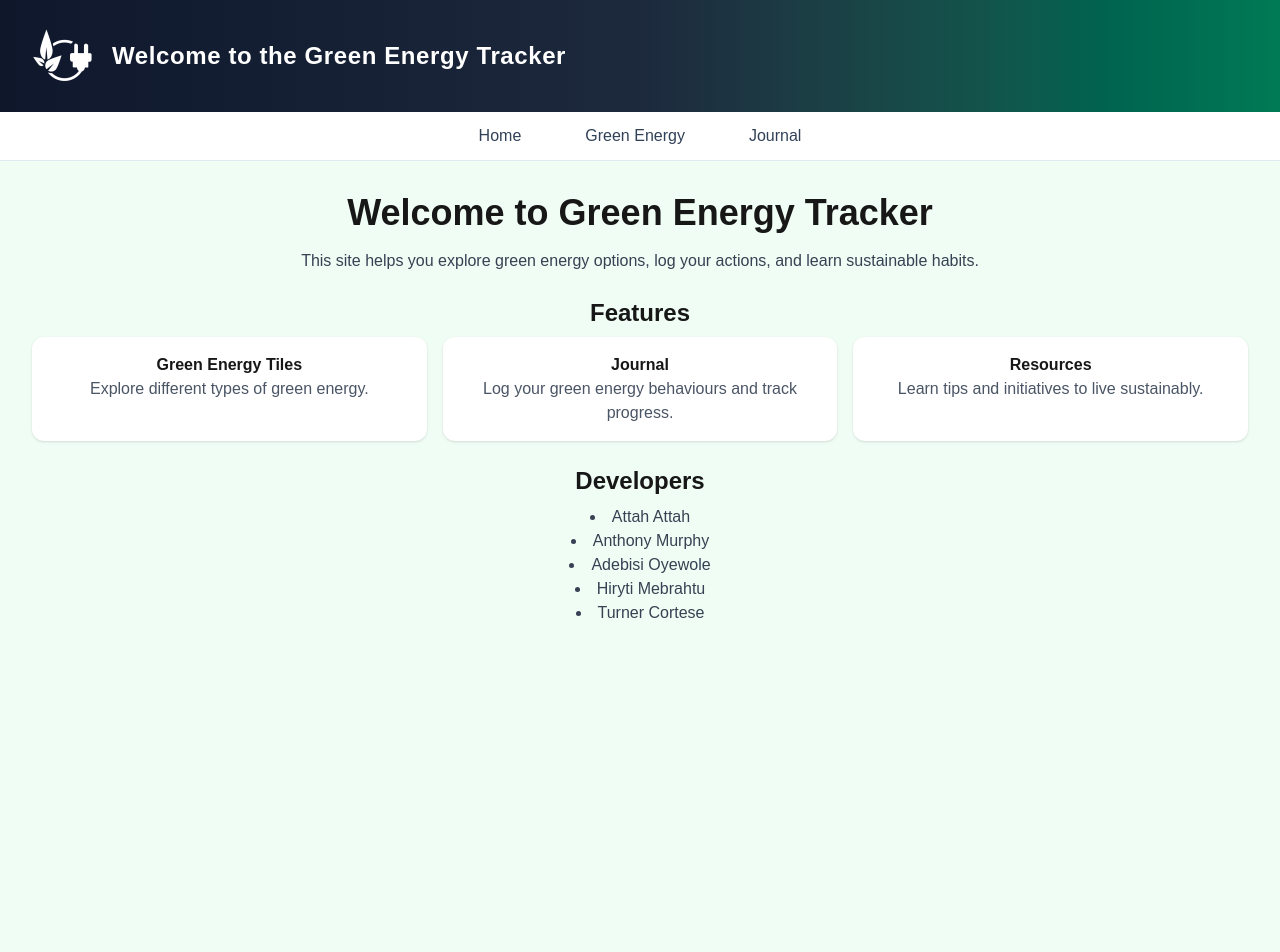
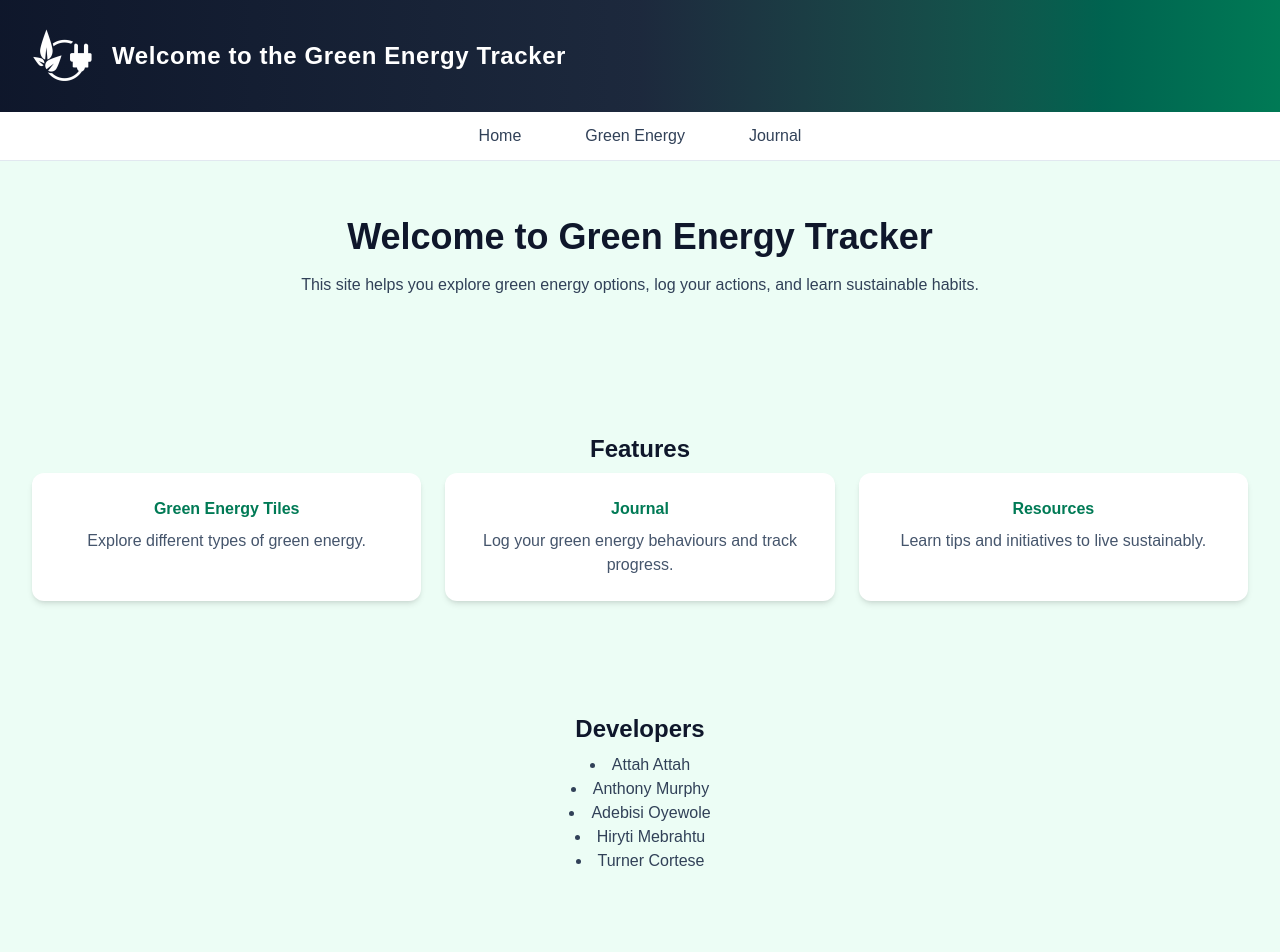
Before and after one commit to awrmurphy/cpan144-group-project, a Next.js app: page / in a window 1280 px wide. Shown: the top 952 px of the page. Built offline with nearby package versions, Linux system fonts and the light colour scheme.

Commit message:
styled home page and footer

```diff
--- a/components/Footer.tsx
+++ b/components/Footer.tsx
@@ -1,8 +1,8 @@
 export default function Footer() {
   const current_year = new Date().getFullYear();
   return (
-    <div className="mt-auto">
-      <p className="text-gray-500">
+    <div className="mt-auto border-t border-slate-200 bg-white py-4 px-6">
+      <p className="text-slate-500 text-center text-sm">
         Copyright © {current_year}, Anthony Murphy, Adebisi Oyewole, Attah
         Attah, Hiryti Mebrahtu, Turner Cortese. All Rights Reserved.
       </p>
--- a/pages/index.tsx
+++ b/pages/index.tsx
@@ -8,33 +8,41 @@ export default function Home() {
   const developers = ["Attah Attah", "Anthony Murphy", "Adebisi Oyewole", "Hiryti Mebrahtu", "Turner Cortese"];
 
   return (
-    <div className="h-screen p-8 bg-green-50">
-      <h1 className="text-4xl font-bold mb-4">Welcome to Green Energy Tracker</h1>
-      <p className="mb-6 text-gray-700">
+    <div className="min-h-screen p-8 pt-0 bg-emerald-50 flex flex-col justify-around">
+      {/*Welcome Section */}
+      <section>
+        <h1 className="text-4xl font-bold mb-4 text-slate-900">Welcome to Green Energy Tracker</h1>
+        <p className="mb-6 text-slate-700">
           This site helps you explore green energy options, log your actions, and learn sustainable habits.
         </p>
+      </section>
 
-      {/* Features */}
-      <h2 className="text-2xl font-semibold mb-2">Features</h2>
-      <div className="grid grid-cols-1 sm:grid-cols-3 gap-4 mb-6">
+      {/* Features Section */}
+      <section>
+        <h2 className="text-2xl font-semibold mb-2 text-slate-900">Features</h2>
+        <div className="grid grid-cols-1 sm:grid-cols-3 gap-6">
           {features.map((f, index) => (
             <div
               key={index}
-            className="p-4 bg-white rounded-xl shadow hover:scale-105 transition transform cursor-pointer"
+              className="p-6 bg-white rounded-xl shadow-md hover:shadow-lg hover:scale-105 transition-transform duration-300 cursor-pointer"
             >
-            <h3 className="font-bold">{f.title}</h3>
-            <p className="text-gray-600">{f.desc}</p>
+              <h3 className="font-bold text-emerald-700 mb-2">{f.title}</h3>
+              <p className="text-slate-600">{f.desc}</p>
             </div>
           ))}
         </div>
+      </section>
 
-      {/* Developers */}
-      <h2 className="text-2xl font-semibold mb-2">Developers</h2>
-      <ul className="list-disc list-inside text-gray-700">
+      {/* Developers Section*/}
+      <section>
+        <h2 className="text-2xl font-semibold mb-2 text-slate-900">Developers</h2>
+        <ul className="list-disc list-inside text-slate-700">
           {developers.map((dev, index) => (
             <li key={index}>{dev}</li>
           ))}
         </ul>
+      </section>
     </div>
+
   );
 }
```
Lines whose indentation alone changed are shown as unchanged.
